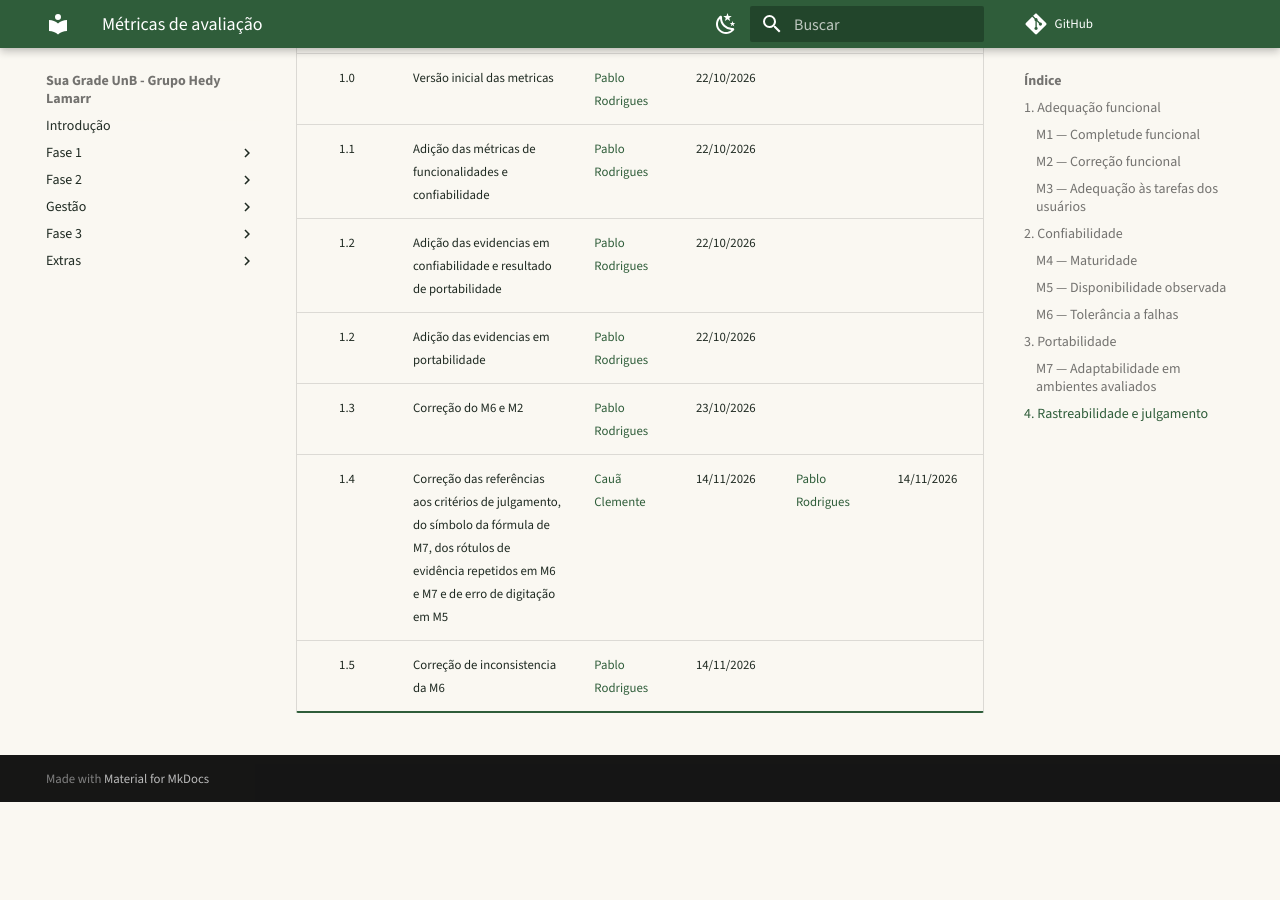
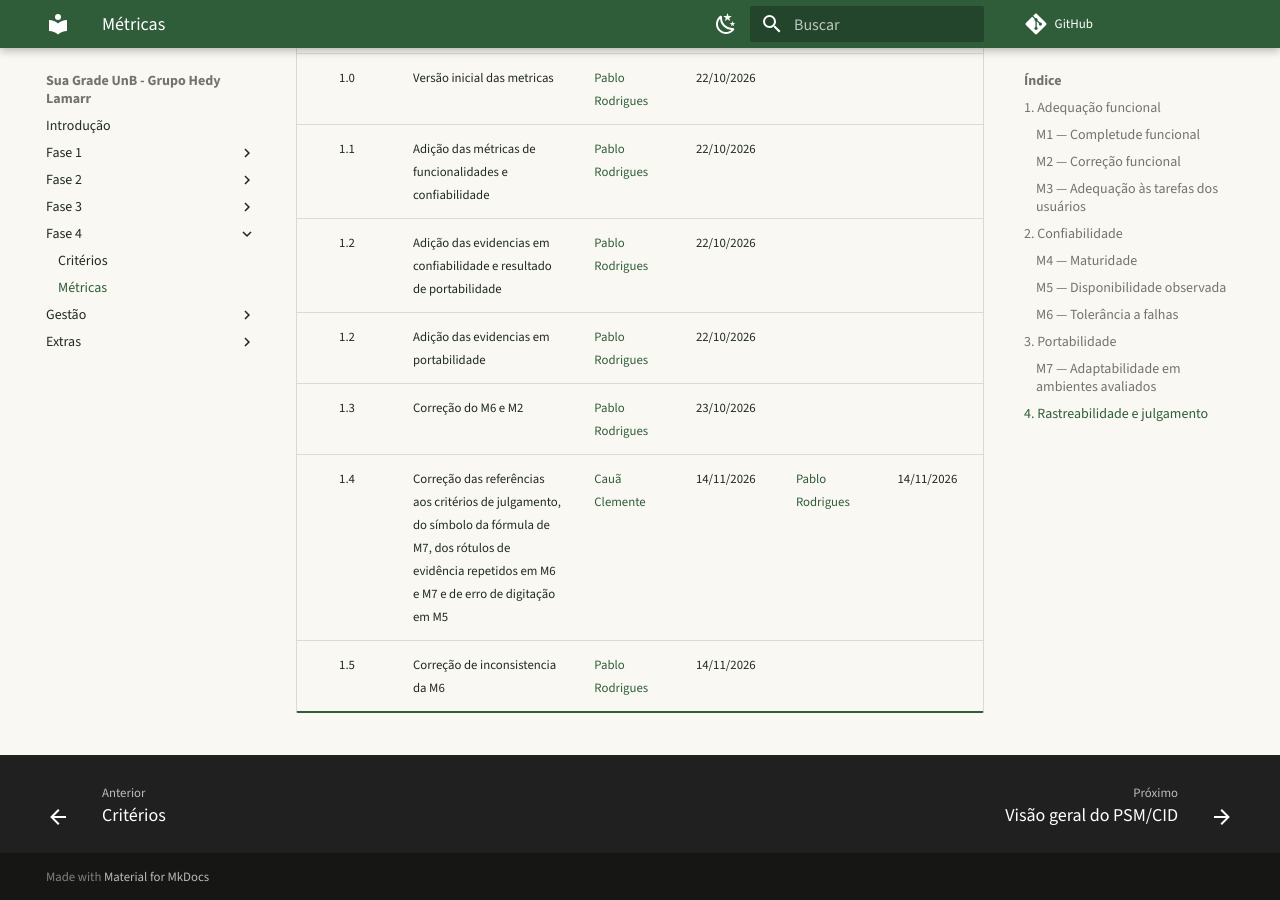
Before and after one commit to FCTE-Qualidade-de-Software-1/2026-2_T02_HEDY_LAMAR, an MkDocs documentation site: the page built from docs/fase-4/Metricas.md, in a window 1280 px wide and 900 px high, scrolled down 11357 px. Built offline with MkDocs 1.6.1 and Material for MkDocs 9.7.7, drawn with Linux system fonts in a browser that asks for light colours; comment, search, counter and statistics services are not loaded; before the commit the page ends 12159 px from its top, so only the background shows below that; part of the change alters nothing that is shown.

Commit message:
Update mkdocs.yml with site and theme settings

```diff
--- a/mkdocs.yml
+++ b/mkdocs.yml
@@ -85,6 +85,89 @@ nav:
   - Fase 3:
       - 3.1 Plano de Avaliação: fase-3/plano-avaliacao.md
 
+
+site_name: Sua Grade UnB - Grupo Hedy Lamarr
+site_url: https://fcte-qualidade-de-software-1.github.io/2026-2_T02_HEDY_LAMAR/
+repo_url: https://github.com/FCTE-Qualidade-de-Software-1/2026-2_T02_HEDY_LAMAR
+
+theme:
+  name: material
+  language: pt-BR
+  font:
+    text: Source Sans 3
+    code: Source Code Pro
+  palette:
+    - media: "(prefers-color-scheme: light)"
+      scheme: default
+      primary: green
+      accent: light green
+      toggle:
+        icon: material/weather-night
+        name: Mudar para o modo escuro
+    - media: "(prefers-color-scheme: dark)"
+      scheme: slate
+      primary: green
+      accent: light green
+      toggle:
+        icon: material/weather-sunny
+        name: Mudar para o modo claro
+  features:
+    - navigation.top
+    - navigation.footer
+    - toc.follow
+
+markdown_extensions:
+  - admonition
+  - pymdownx.superfences:
+      custom_fences:
+        - name: mermaid
+          class: mermaid
+          format: !!python/name:pymdownx.superfences.fence_code_format
+  - pymdownx.arithmatex:
+      generic: true
+  - tables
+  - toc:
+      permalink: true
+
+extra_css:
+  - stylesheets/mkdocs.css
+
+nav:
+  - Introdução: index.md
+
+  - Fase 1:
+      - 2.1 Propósito da Avaliação: fase-1/proposito.md
+      - 2.2 Requisitantes e Partes Interessadas: fase-1/requisitantes.md
+      - 2.3 Descrição do Produto: fase-1/produto.md
+      - 2.4 Justificativas: fase-1/justificativas.md
+      - 2.5 Modelo de Qualidade e Escopo: fase-1/modelo.md
+      - 2.6 Tabela de Contribuição: fase-1/contribuicao.md
+      - 2.7 Uso de Inteligência Artificial: fase-1/uso-da-ia.md
+
+  - Fase 2:
+      - Objetivos: fase-2/objetivos.md
+      - Diagrama GQM: fase-2/diagrama-gqm.md
+
+  - Fase 3:
+      - 3.1 Plano de Avaliação: fase-3/plano-avaliacao.md
+
+  - Fase 4:
+      - Critérios: fase-4/criterios.md
+      - Métricas: fase-4/Metricas.md
+
+  - Gestão:
+      - Visão geral do PSM/CID: gestao/PSM.md
+      - Métrica 1 - Antecedência:
+          - Método: gestao/metrica-1-metodo.md
+          - Resultados e análise: gestao/metrica-1-resultados.md
+      - Métrica 2 - Commits:
+          - Método: gestao/metrica-2-metodo.md
+          - Resultados e análise: gestao/metrica-2-resultados.md
+      - Métrica 3 - Pull Requests:
+          - Método: gestao/metrica-3-metodo.md
+          - Resultados e análise: gestao/metrica-3-resultados.md
+      - Decisões de gestão: gestao/decisoes.md
+
   - Extras:
       - Heatmap de disponibilidade: extras/heatmap.md
       - Modelo de ata de reunião: atas/padrao-ata.md
```
